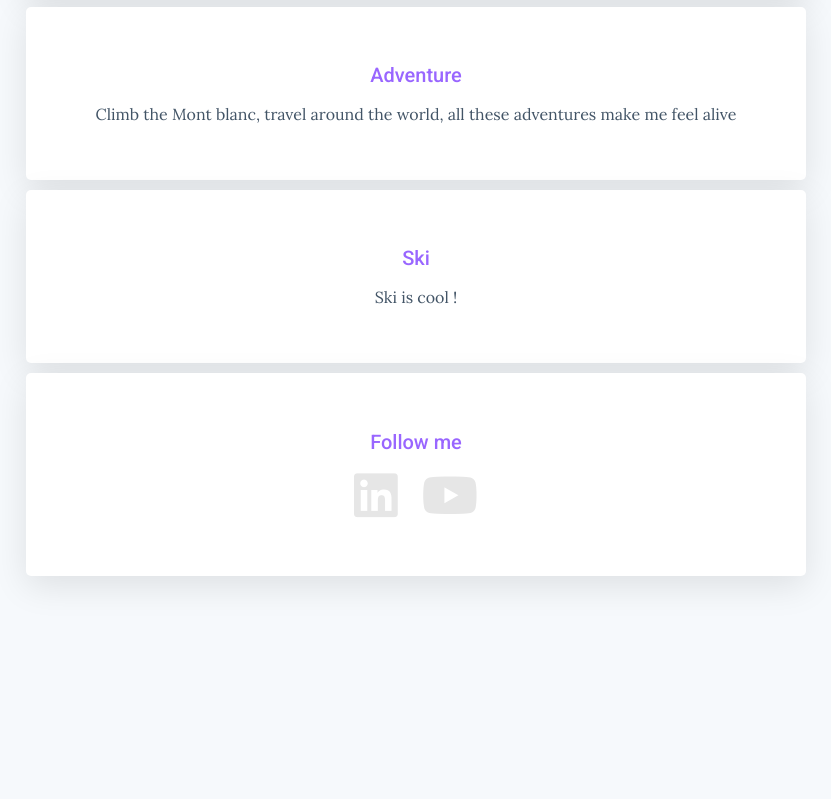
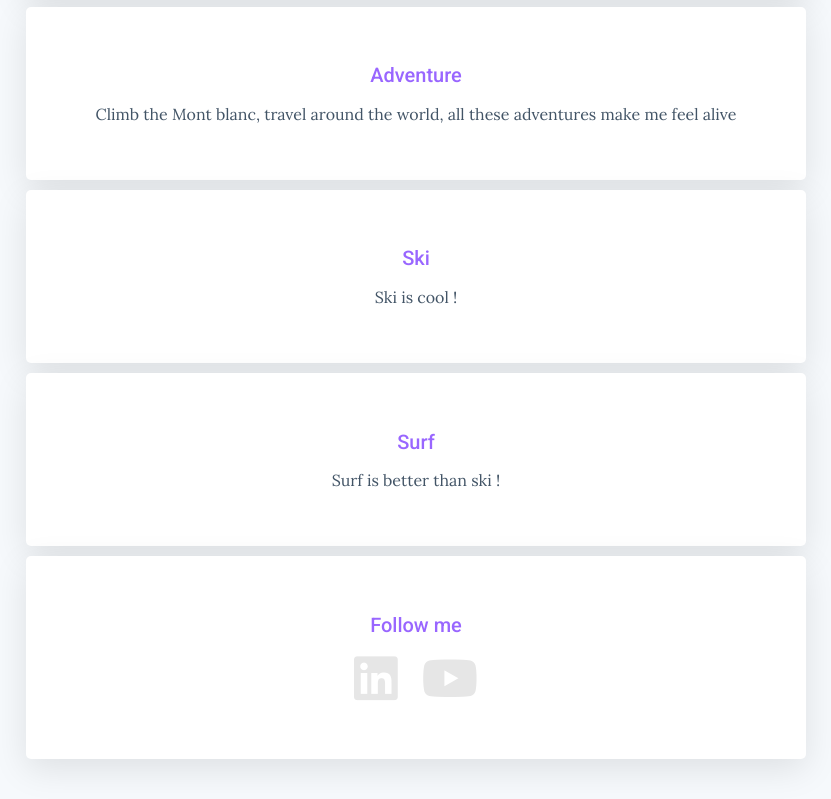
Before and after one commit to thomaslivingpackets/my-profile, a plain HTML site: page index.html in a window 1280 px wide. Shown: the part 740-1539 px from the top of the page, without its empty margins (274-1105 px from the left). Before the commit the page ends 1356 px from the top, so only its background shows below. Drawn offline with Linux system fonts and the light colour scheme.

Commit message:
new card surf added

```diff
--- a/index.html
+++ b/index.html
@@ -38,6 +38,10 @@
 				<h2>Ski</h2>
 				<p>Ski is cool ! </p>
 			</div>
+			<div class="card-white">
+				<h2>Surf</h2>
+				<p>Surf is better than ski ! </p>
+			</div>
 
 			<div class="card-white">
 				<h2>Follow me</h2>
```
